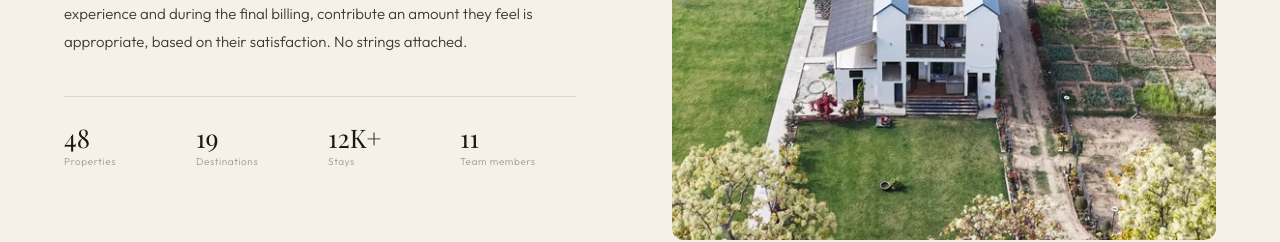
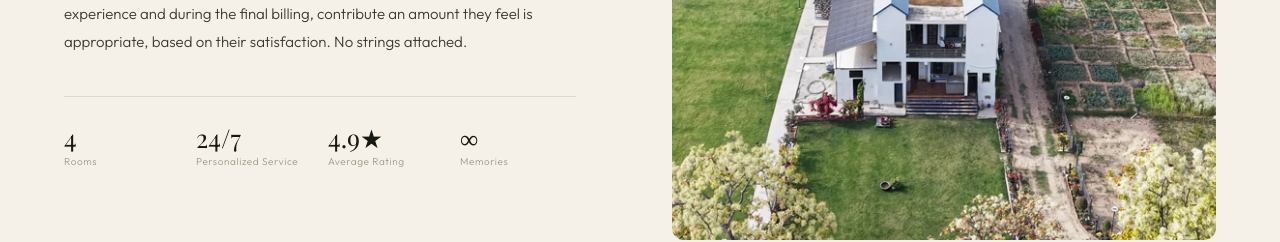
Before and after one commit to gagan6396/forest-vibes, a Next.js app: page /about-us in a window 1280 px wide. Shown: the part 1220-1462 px from the top of the page. Built offline with nearby package versions, Linux system fonts and the light colour scheme; a web font is replaced by a local one.

Commit message:
changes abt

```diff
--- a/app/about-us/About-us.tsx
+++ b/app/about-us/About-us.tsx
@@ -141,10 +141,10 @@ export default function AboutUs() {
                 {/* Stats */}
                 <div className={`rv d3 ${s1.inView ? "on" : ""} grid grid-cols-2 sm:grid-cols-4 gap-y-6 gap-x-4 border-t border-[#2d5a3d]/[0.14] pt-7`}>
                   {[
-                    { n: "48",   l: "Properties" },
-                    { n: "19",   l: "Destinations" },
-                    { n: "12K+", l: "Stays" },
-                    { n: "11",   l: "Team members" },
+                    { n: "4",   l: "Rooms" },
+                    { n: "24/7",   l: "Personalized Service" },
+                    { n: "4.9★", l: "Average Rating" },
+                    { n: "∞",   l: "Memories" },
                   ].map((s) => (
                     <div key={s.l} className="flex flex-col gap-1">
                       <span
--- a/components/Footer.tsx
+++ b/components/Footer.tsx
@@ -4,7 +4,7 @@ import { useState } from "react";
 
 // ─── Config — edit these to customise ────────────────────────────────────────
 
-const SITE_NAME = "Forest Vibes";
+const SITE_NAME = "Forrest Vibes";
 const SITE_TAGLINE =
   "A sanctuary nestled in nature. Where every breath of fresh air and every rustle of leaves reminds you that you belong here.";
 
@@ -234,7 +234,7 @@ export default function Footer() {
       <div className="border-t border-[#d8d4c8]">
         <div className="max-w-6xl mx-auto px-6 py-5 flex flex-col sm:flex-row items-center justify-between gap-3">
           <p className="text-[11.5px] text-[#999]">
-            © {new Date().getFullYear()} Forest Vibes. All rights reserved.
+            © {new Date().getFullYear()} Forrest Vibes. All rights reserved.
           </p>
           <div className="flex gap-6">
             {["Privacy Policy", "Terms of Service", "Cookie Policy"].map((item) => (
```
